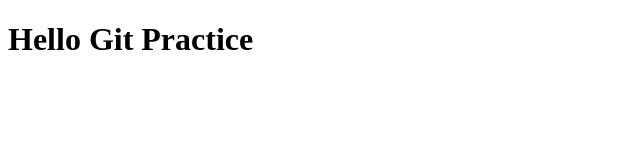
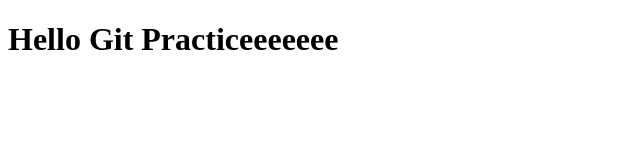
Before and after one commit to Arch2797/gitpract, a plain HTML site: page index.html in a window 1280 px wide. Shown: the whole page, without its empty margins (0-640 px from the left). Drawn offline with Linux system fonts and the light colour scheme.

Commit message:
skipped staging area

```diff
--- a/index.html
+++ b/index.html
@@ -3,7 +3,7 @@
 	<head>
 	</head>
 	<body>
-		<h1>Hello Git Practice</h1>
+		<h1>Hello Git Practiceeeeeee</h1>
 	</body>
 
 	</html>
```
